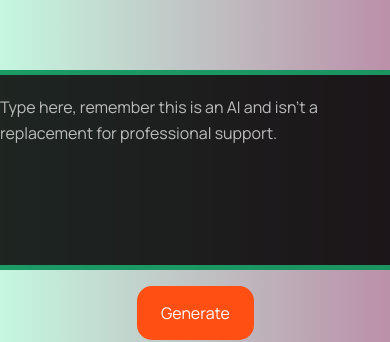
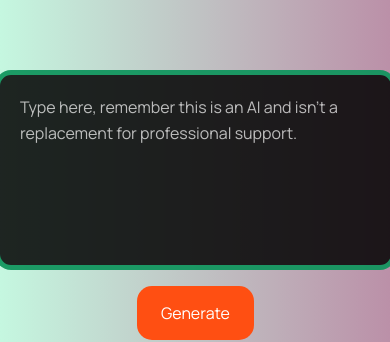
Before and after one commit to Kyronne/OpenAI-Assistant, a Next.js app: page / in a window 390 px wide. Shown: the part 225-567 px from the top of the page. Built offline with nearby package versions, Linux system fonts and the light colour scheme.

Commit message:
Made responsive for smaller screens

```diff
--- a/pages/styles.css
+++ b/pages/styles.css
@@ -97,7 +97,7 @@ body {
     padding: 20px;
     position: relative;
     width: 610px;
-    max-width: 1200px;
+    max-width: 90%;
     will-change: transform;
     overflow: auto;
     outline: none;
@@ -274,6 +274,7 @@ textarea {
     border-style: solid;
     border-top-width: 5px;
     padding: 20px;
+    max-width: 90%;
     /* max-width: 25%; */
     flex-direction: column;
     justify-content: flex-start;
```
